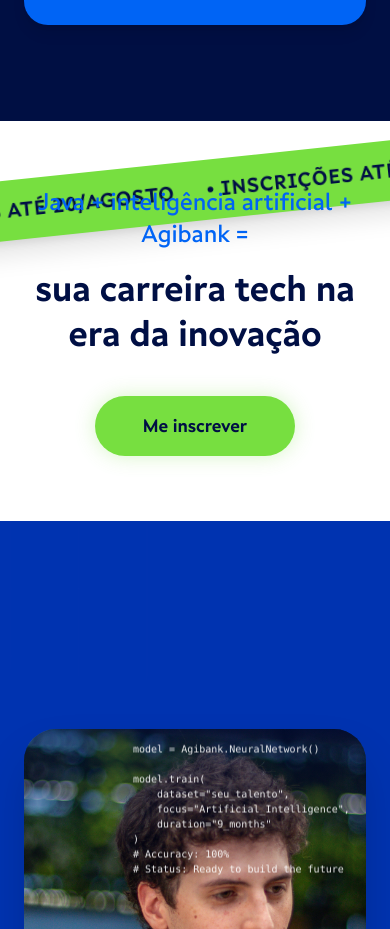
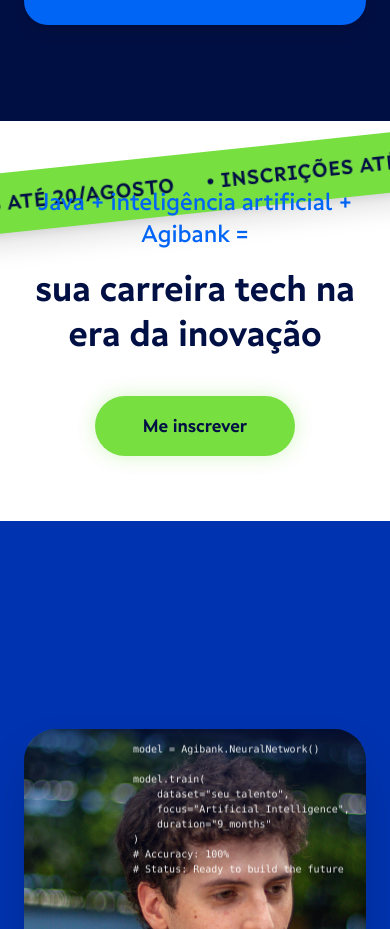
Before and after one commit to Uriel3coletivo/formacao-devs-ia, a Next.js app: page / in a window 390 px wide. Shown: the part 4334-5263 px from the top of the page. Built offline with nearby package versions, Linux system fonts and the light colour scheme.

Commit message:
Update FaixaVerde.jsx

```diff
--- a/src/components/FaixaVerde.jsx
+++ b/src/components/FaixaVerde.jsx
@@ -6,7 +6,8 @@ export default function FaixaVerde() {
     <section className="bg-white py-16 lg:py-32 relative z-10 overflow-hidden flex flex-col justify-center items-center min-h-[400px] lg:min-h-[600px]">
 
       {/* Faixa Verde Diagonal */}
-      <div className="absolute top-[10%] md:top-[12%] left-1/2 transform -translate-x-1/2 -rotate-6 w-[120vw] bg-[#77df40] py-4 shadow-xl z-0 overflow-hidden flex">
+      {/* A MÁGICA AQUI: top-0 no mobile empurra a faixa lá pro teto. lg:top-[12%] mantém o desktop intocado */}
+      <div className="absolute top-0 lg:top-[12%] left-1/2 transform -translate-x-1/2 -rotate-6 w-[120vw] bg-[#77df40] py-4 shadow-xl z-0 overflow-hidden flex mt-8 lg:mt-0">
         <motion.div
           animate={{ x: [0, -1000] }}
           transition={{ repeat: Infinity, duration: 15, ease: "linear" }}
@@ -21,8 +22,7 @@ export default function FaixaVerde() {
       </div>
 
       {/* Conteúdo Central */}
-      {/* AQUI: Mudei de mt-24 para mt-36 no mobile. Isso empurra o texto para baixo, afastando da faixa verde */}
-      <div className="container-custom relative z-10 text-center max-w-4xl mx-auto mt-36 md:mt-48">
+      <div className="container-custom relative z-10 text-center max-w-4xl mx-auto mt-16 md:mt-48">
 
         <motion.h2
           initial={{ opacity: 0, y: 30 }}
```
